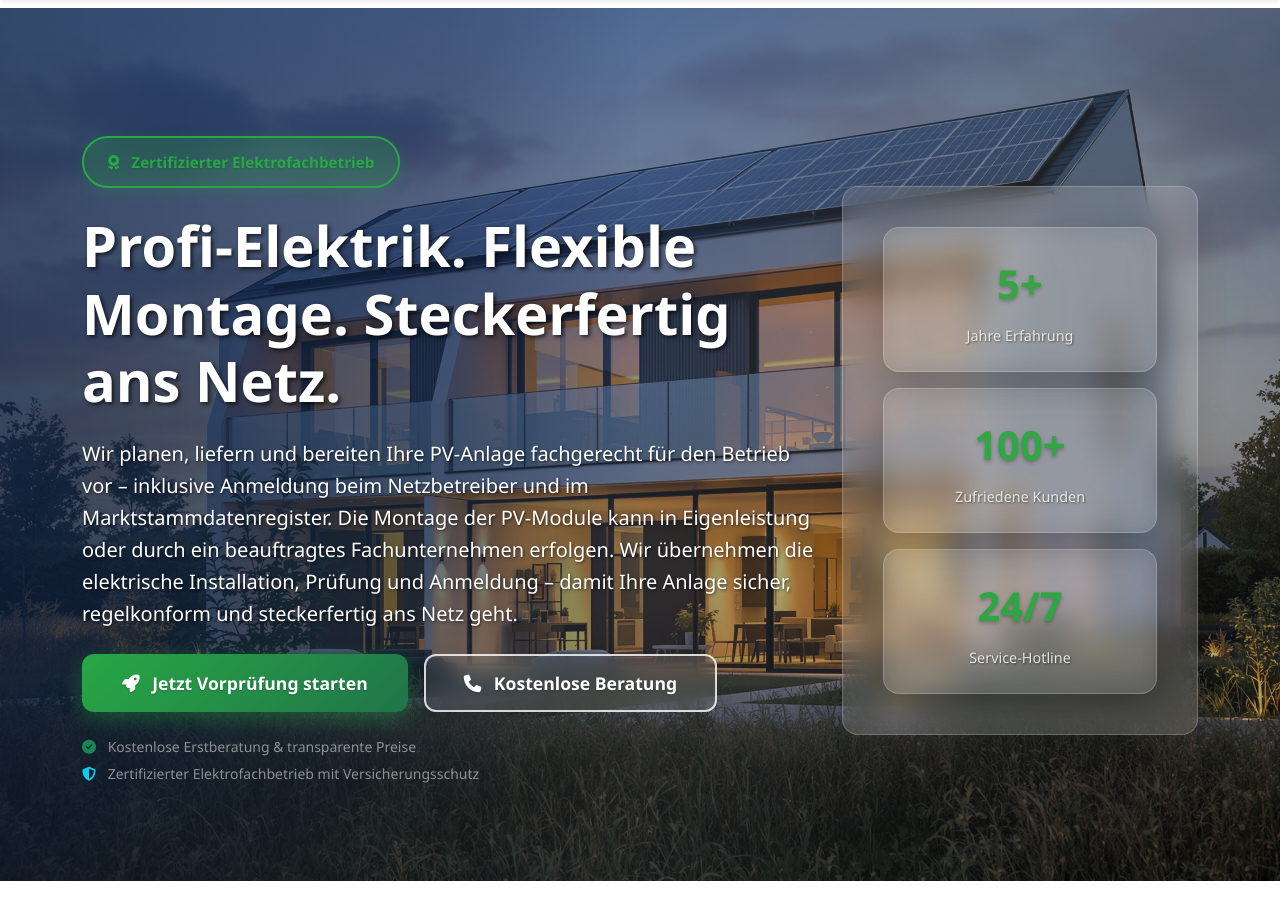
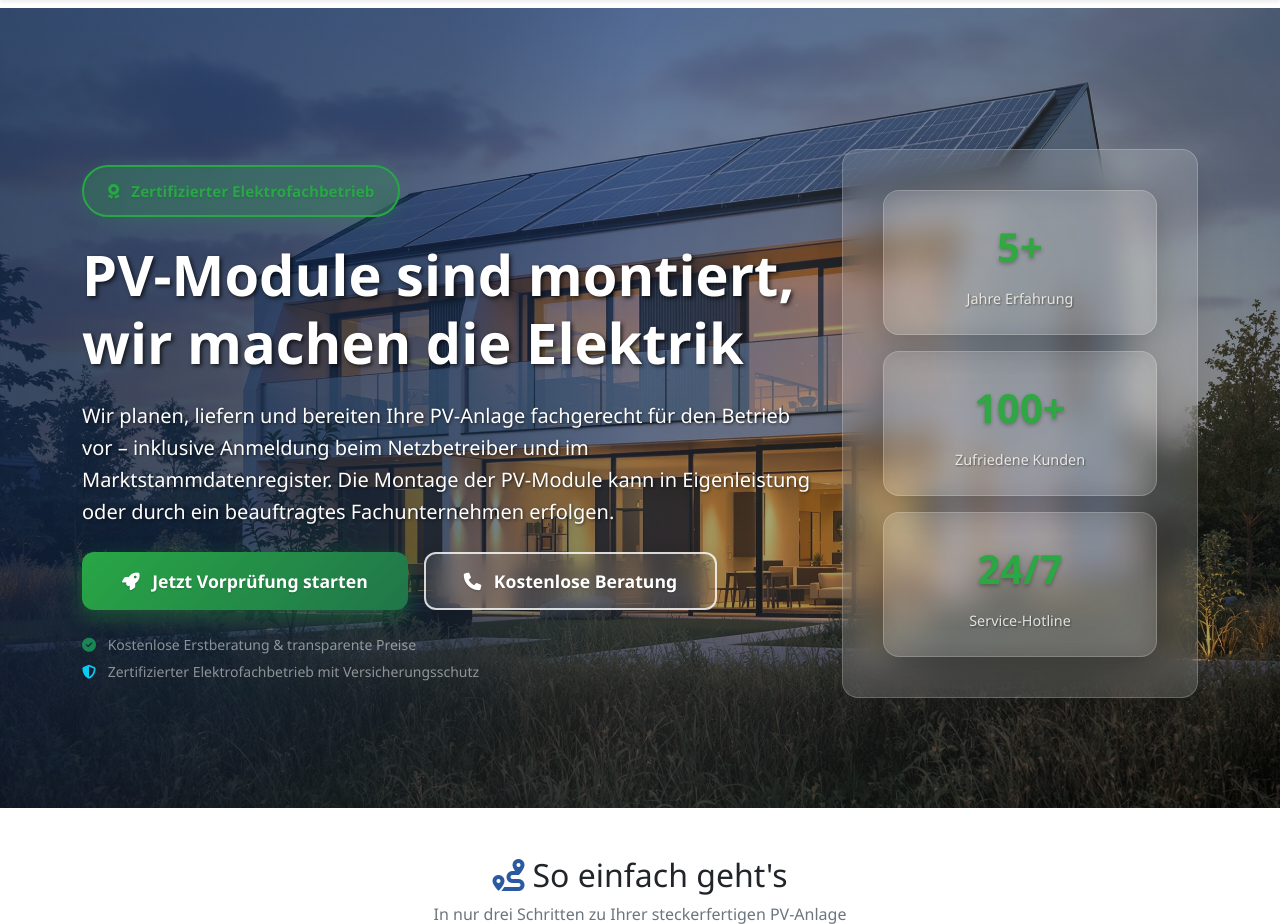
Before and after one commit to Elektriker-Edgar/PV-Projekt, a Django app: page / in a window 1280 px wide. Shown: the part 68-992 px from the top of the page. Run offline with Django 4.2, Linux system fonts and the light colour scheme.

Commit message:
diverse textanpassungen

```diff
--- a/templates/quotes/home.html
+++ b/templates/quotes/home.html
@@ -745,11 +745,10 @@
                         <i class="fas fa-award me-2"></i>
                         Zertifizierter Elektrofachbetrieb
                     </div>
-                    <h1 class="display-4 mb-4">Profi-Elektrik. Flexible Montage. Steckerfertig ans Netz.</h1>
+                    <h1 class="display-4 mb-4">PV-Module sind montiert, wir machen die Elektrik</h1>
                     <p class="lead mb-4">
                         Wir planen, liefern und bereiten Ihre PV-Anlage fachgerecht für den Betrieb vor – inklusive Anmeldung beim Netzbetreiber und im Marktstammdatenregister.
                         Die Montage der PV-Module kann in Eigenleistung oder durch ein beauftragtes Fachunternehmen erfolgen.
-                        Wir übernehmen die elektrische Installation, Prüfung und Anmeldung – damit Ihre Anlage sicher, regelkonform und steckerfertig ans Netz geht.
                     </p>
                     <div class="d-flex flex-column flex-md-row gap-3 align-items-center justify-content-start">
                         <a href="{% url 'quotes:precheck_wizard' %}" class="btn btn-edgard btn-lg" role="button" aria-label="Zur kostenlosen Vorprüfung">
@@ -887,7 +886,7 @@
         <div class="container">
             <div class="text-center mb-5">
                 <h2><i class="fas fa-cogs me-2" style="color: var(--edgard-blue);"></i>Unsere Leistungen</h2>
-                <p class="text-muted">Professionelle Elektroarbeiten für Ihre PV-Anlage</p>
+                <p class="text-muted">Wir übernehmen Prüfung, Anmeldung und elektrische Installation – damit Ihre Anlage sicher und regelkonform ans Netz geht.</p>
             </div>
             <div class="row">
                 <div class="col-lg-6">
@@ -897,22 +896,22 @@
                             <li class="mb-3">
                                 <i class="fas fa-check check-icon"></i>
                                 <strong>Zählerplatz-Ertüchtigung</strong><br>
-                                <small class="text-muted">nach aktueller TAB, Selektivität, Platzreserven</small>
+                                <small class="text-muted">nach aktueller TAB</small>
+                            </li>
+                            <li class="mb-3">
+                                <i class="fas fa-microchip check-icon"></i>
+                                <strong>Wechselrichter & Speicher</strong><br>
+                                <small class="text-muted">inklusive Parametrierung und Netzkonfiguration</small>
                             </li>
                             <li class="mb-3">
                                 <i class="fas fa-shield-alt check-icon"></i>
                                 <strong>Überspannungsschutz</strong><br>
-                                <small class="text-muted">AC-seitig, Koordination mit vorhandenen SPD</small>
+                                <small class="text-muted">AC- und DC-seitig, Koordination mit vorhandenen SPD</small>
                             </li>
                             <li class="mb-3">
                                 <i class="fas fa-bolt check-icon"></i>
                                 <strong>Potentialausgleich</strong><br>
                                 <small class="text-muted">und Leitungsführung nach VDE-Normen</small>
-                            </li>
-                            <li class="mb-3">
-                                <i class="fas fa-microchip check-icon"></i>
-                                <strong>Wechselrichter & Speicher</strong><br>
-                                <small class="text-muted">inklusive Parametrierung und Netzkonfiguration</small>
                             </li>
                             <li class="mb-3">
                                 <i class="fas fa-file-alt check-icon"></i>
@@ -943,7 +942,7 @@
                             </li>
                             <li class="mb-3">
                                 <i class="fas fa-info-circle info-icon"></i>
-                                <strong>Mechanische Montage</strong><br>
+                                <strong>Mechanische Montage der PV-Module</strong><br>
                                 <small class="text-muted">Erfolgt durch den Kunden oder einen Dachdecker seiner Wahl</small>
                             </li>
                         </ul>
```
